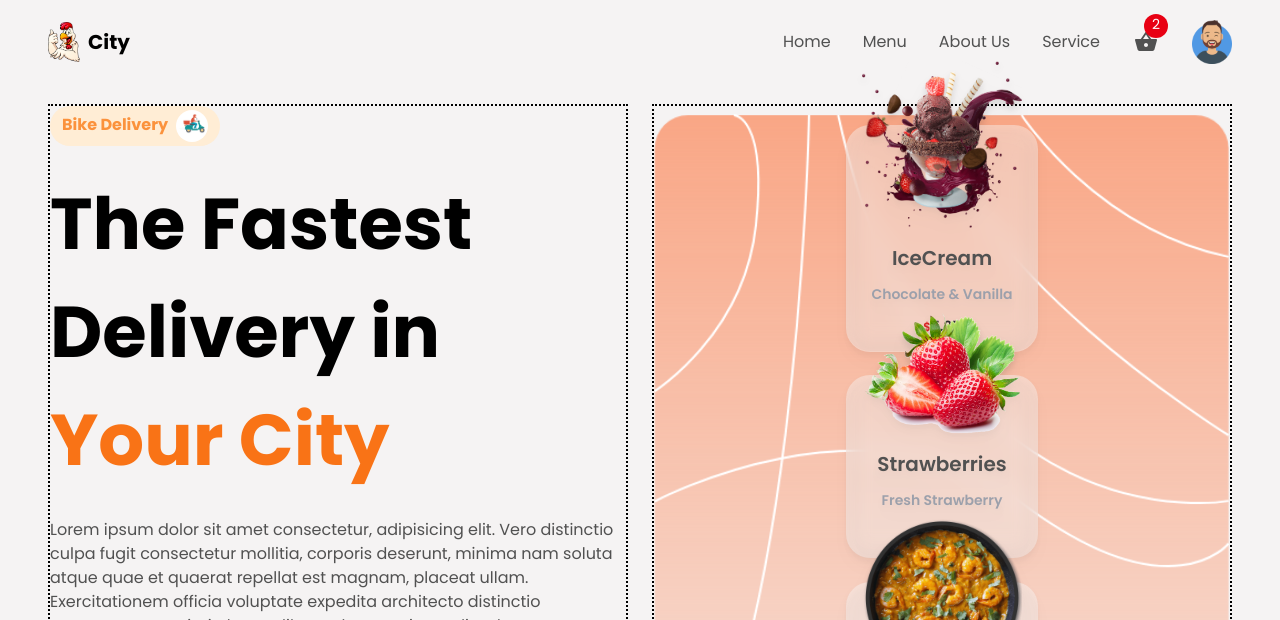
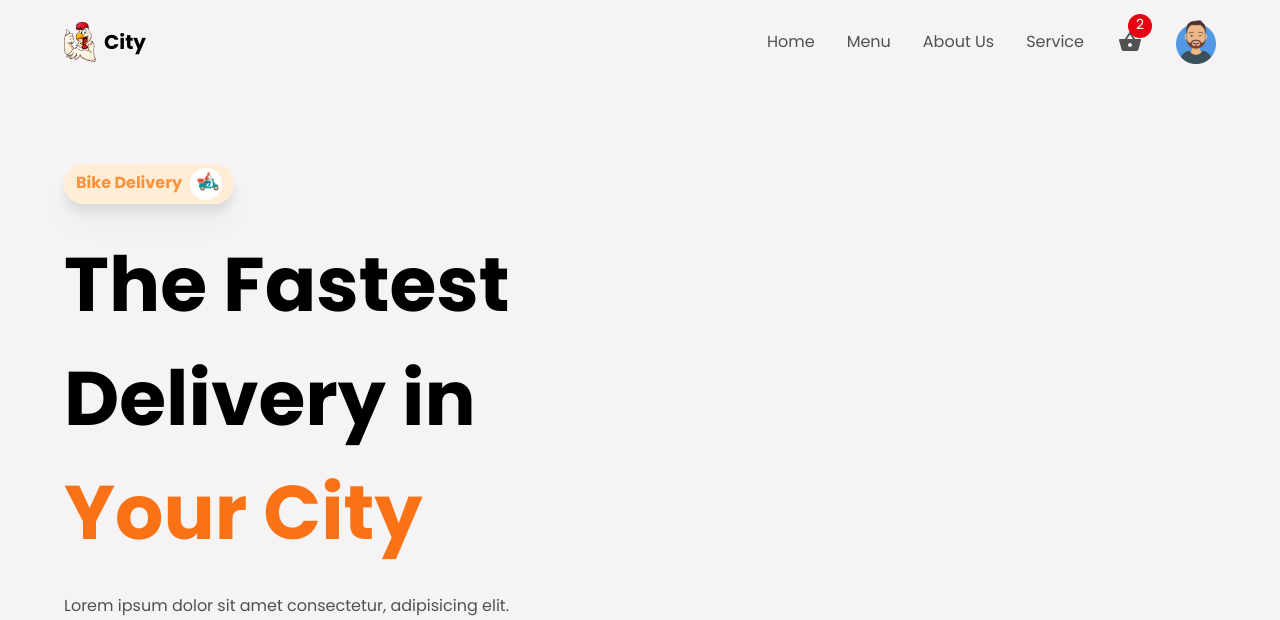
Before and after one commit to krish-98/city, a React (Create React App) app: page / in a window 1280 px wide. Shown: the top 620 px of the page. Built offline with nearby package versions, Linux system fonts and the light colour scheme.

Commit message:
added some animation on the navbar using framer

```diff
--- a/src/components/Header.jsx
+++ b/src/components/Header.jsx
@@ -2,25 +2,30 @@ import React from "react"
 import Logo from "../assets/logo.png"
 import { MdShoppingBasket } from "react-icons/md"
 import Avatar from "../assets/avatar2.png"
+import { motion } from "framer-motion"
 
 const Header = () => {
   return (
     <>
       {/* Mobile Navbar */}
-      <nav className="md:hidden flex items-center justify-between py-3 px-5 bg-primary">
-        <div className="relative cursor-pointer">
+      <nav className="md:hidden flex items-center justify-between py-3 px-5 bg-primary sticky top-0">
+        <motion.div
+          whileTap={{ scale: 0.75 }}
+          className="relative cursor-pointer"
+        >
           <MdShoppingBasket className="w-7 h-6 text-textColor" />
           <span className="absolute bottom-4 left-3 bg-cartNumBg w-6 h-6 text-center rounded-full text-white text-sm">
             2
           </span>
-        </div>
+        </motion.div>
 
         <div className="flex items-center gap-2 cursor-pointer">
           <img className="w-8 object-contain" src={Logo} alt="site logo" />
           <h1 className="text-xl font-bold">City</h1>
         </div>
 
-        <img
+        <motion.img
+          whileTap={{ scale: 0.75 }}
           className="w-10 object-contain cursor-pointer"
           src={Avatar}
           alt="user-avatar"
@@ -28,7 +33,7 @@ const Header = () => {
       </nav>
 
       {/* Laptop & Desktop Navbar*/}
-      <nav className="hidden md:flex justify-between py-5 px-12 bg-primary">
+      <nav className="hidden md:flex justify-between py-5 px-16 bg-primary sticky top-0">
         <div className="flex items-center gap-2 cursor-pointer">
           <img className="w-8 object-contain" src={Logo} alt="site logo" />
           <h1 className="text-xl font-bold">City</h1>
@@ -49,13 +54,17 @@ const Header = () => {
               <a href="/">Service</a>
             </li>
           </ul>
-          <div className="relative cursor-pointer">
+          <motion.div
+            whileTap={{ scale: 0.75 }}
+            className="relative cursor-pointer"
+          >
             <MdShoppingBasket className="w-7 h-6 text-textColor" />
             <span className="absolute bottom-4 left-3 bg-cartNumBg w-6 h-6 text-center rounded-full text-white text-sm">
               2
             </span>
-          </div>
-          <img
+          </motion.div>
+          <motion.img
+            whileTap={{ scale: 0.75 }}
             className="w-10 object-contain cursor-pointer"
             src={Avatar}
             alt="user-avatar"
--- a/src/components/Main.jsx
+++ b/src/components/Main.jsx
@@ -5,10 +5,10 @@ import HeroCard from "./HeroCard"
 
 const Main = () => {
   return (
-    <main className="bg-primary grid grid-cols-1 md:grid-cols-2 gap-2 md:gap-6 py-5 px-12 ">
-      <div className="flex flex-col gap-6 border-2 border-dotted border-black">
+    <main className="pt-12 lg:pt-20 bg-primary grid grid-cols-1 md:grid-cols-2 gap-2 md:gap-6 py-3 px-5 md:py-5 md:px-16">
+      <div className="flex flex-col gap-6">
         <div>
-          <p className="inline-block text-orange-400 font-bold bg-orange-100 rounded-full px-3 py-1 ">
+          <p className="inline-block text-orange-400 font-bold bg-orange-100 rounded-full px-3 py-1 drop-shadow-xl">
             Bike Delivery
             <img
               className="inline-block ml-2 w-8 h-8 object-contain bg-white rounded-full "
@@ -18,12 +18,12 @@ const Main = () => {
           </p>
         </div>
 
-        <h1 className="text-[2.75rem] font-bold lg:text-[4.5rem]">
+        <h1 className="text-[2.75rem] font-bold lg:text-[4.75rem]">
           The Fastest Delivery in
           <span className="text-orange-500"> Your City</span>
         </h1>
 
-        <p className="text-textColor text-center lg:text-left">
+        <p className="text-textColor text-center md:text-left lg:w-[80%]">
           Lorem ipsum dolor sit amet consectetur, adipisicing elit. Vero
           distinctio culpa fugit consectetur mollitia, corporis deserunt, minima
           nam soluta atque quae et quaerat repellat est magnam, placeat ullam.
@@ -31,18 +31,18 @@ const Main = () => {
           consequuntur animi placeat libero obcaecati repudiandae.
         </p>
 
-        <button className="bg-orange-400 py-3 px-6 rounded-lg ">
+        <button className="bg-orange-400 py-3 px-6 rounded-lg lg:w-[20%]">
           Order Now
         </button>
       </div>
 
-      <div className="py-2 flex-1 flex items-center relative border-2 border-dotted border-black lg:self-start">
+      {/* <div className="py-2 flex-1 flex items-center relative border-2 border-dotted border-black lg:self-start">
         <img className="w-full" src={HeroBG} alt="hero-background" />
 
         <div className="w-full h-full absolute top-0 left-0 flex flex-wrap items-center justify-center gap-4 py-4 lg:px-32">
           <HeroCard />
         </div>
-      </div>
+      </div> */}
     </main>
   )
 }
--- a/src/index.js
+++ b/src/index.js
@@ -3,12 +3,15 @@ import ReactDOM from "react-dom/client"
 import { BrowserRouter as Router } from "react-router-dom"
 import "./index.css"
 import App from "./App"
+import { AnimatePresence } from "framer-motion"
 
 const root = ReactDOM.createRoot(document.getElementById("root"))
 root.render(
   <React.StrictMode>
     <Router>
-      <App />
+      <AnimatePresence exitBeforeEnter>
+        <App />
+      </AnimatePresence>
     </Router>
   </React.StrictMode>
 )
```
